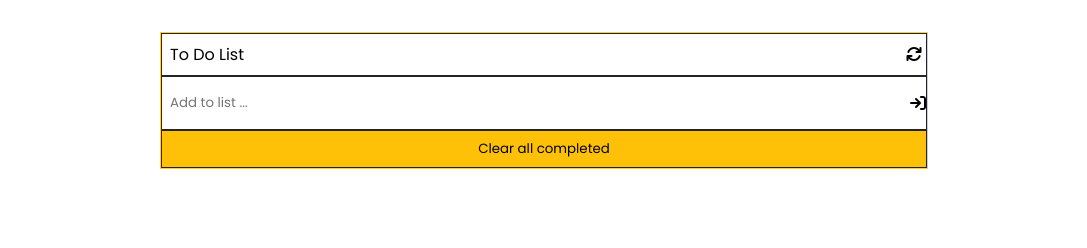
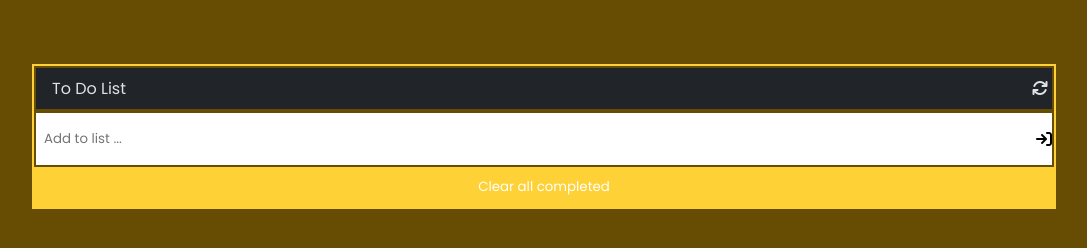
Before and after one commit to yusufyusie/ToDolist-Webpack, a website built with webpack: page src/index.html in a window 1280 px wide. Shown: the whole page, without its empty margins (96-1183 px from the left). Built offline with nearby package versions, Linux system fonts and the light colour scheme.

Commit message:
Add styles to the todolist webpack app

```diff
--- a/src/style.css
+++ b/src/style.css
@@ -8,15 +8,16 @@
   }
 
   body {
-    background-color: var(--main-color);
+    background-color: #664d03;
   }
 
 section#section {
-    border: 1px solid #fed136;
-    width: 60vw;
-    margin: 2rem auto;
+    border: 2px solid #fed136;
+    width: 80vw;
+    margin: 4rem auto;
     display: flex;
     flex-direction: column;
+    background-color: #fff;
   }
 
   .add-to-list {
@@ -37,7 +38,7 @@ section#section {
   .add-to-list,
   li.checkbox,
   button.clear {
-    border: 1px solid #212529;
+    border: 2px solid #664d03;
     padding: 0.5rem 0;
   }
 
@@ -45,6 +46,10 @@ section#section {
     display: flex;
     align-items: center;
     justify-content: space-between;
+    font-size: 1rem;
+    font-weight: 400;
+    color: #dee2e6;
+    background-color: #212529;;
   }
 
   span.inputs {
@@ -77,7 +82,9 @@ section#section {
   }
 
   button.clear {
-    background-color: #ffc107;
+    color: #fff;
+    background-color: #fed136;
+    border-color: #fed136;
   }
 
   img {
@@ -85,7 +92,7 @@ section#section {
   }
 
   .title p {
-    padding-left: 0.5rem;
+    padding-left: 1rem;
   }
 
   p.error-message {
```
